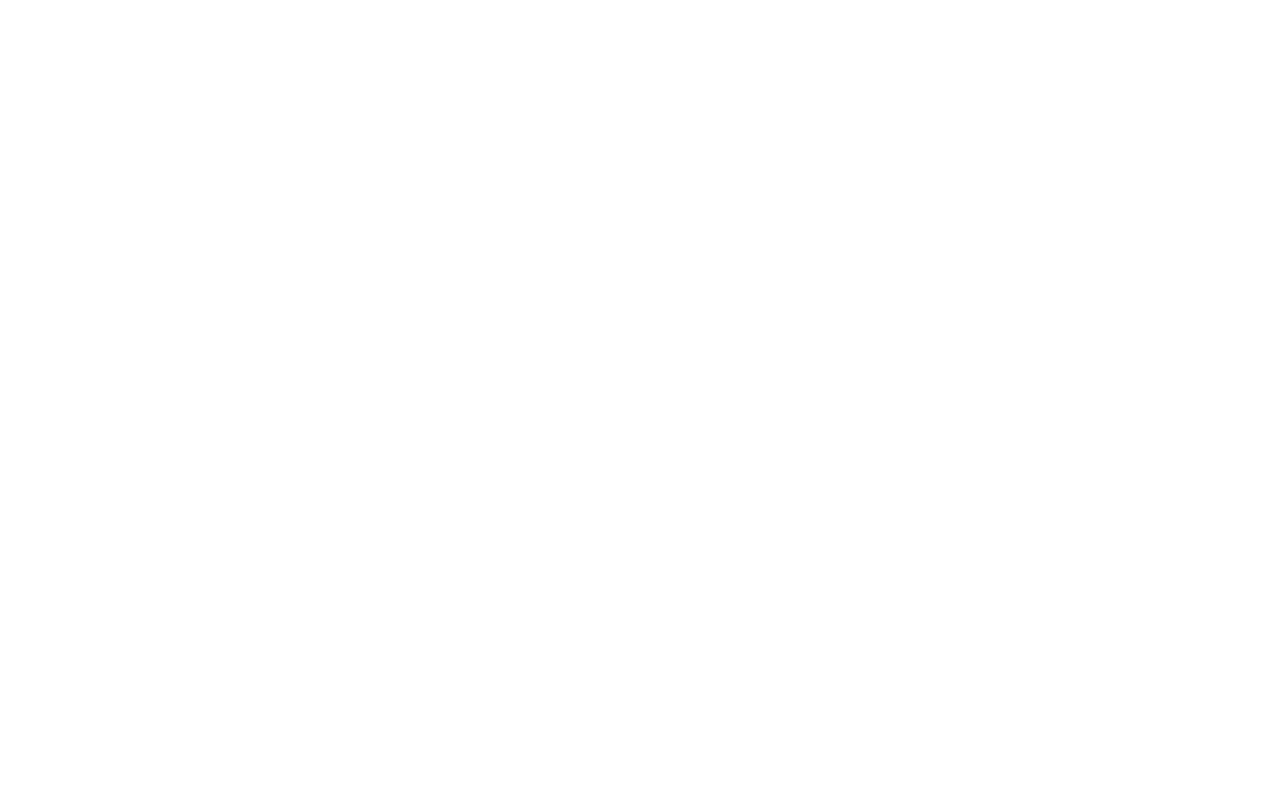
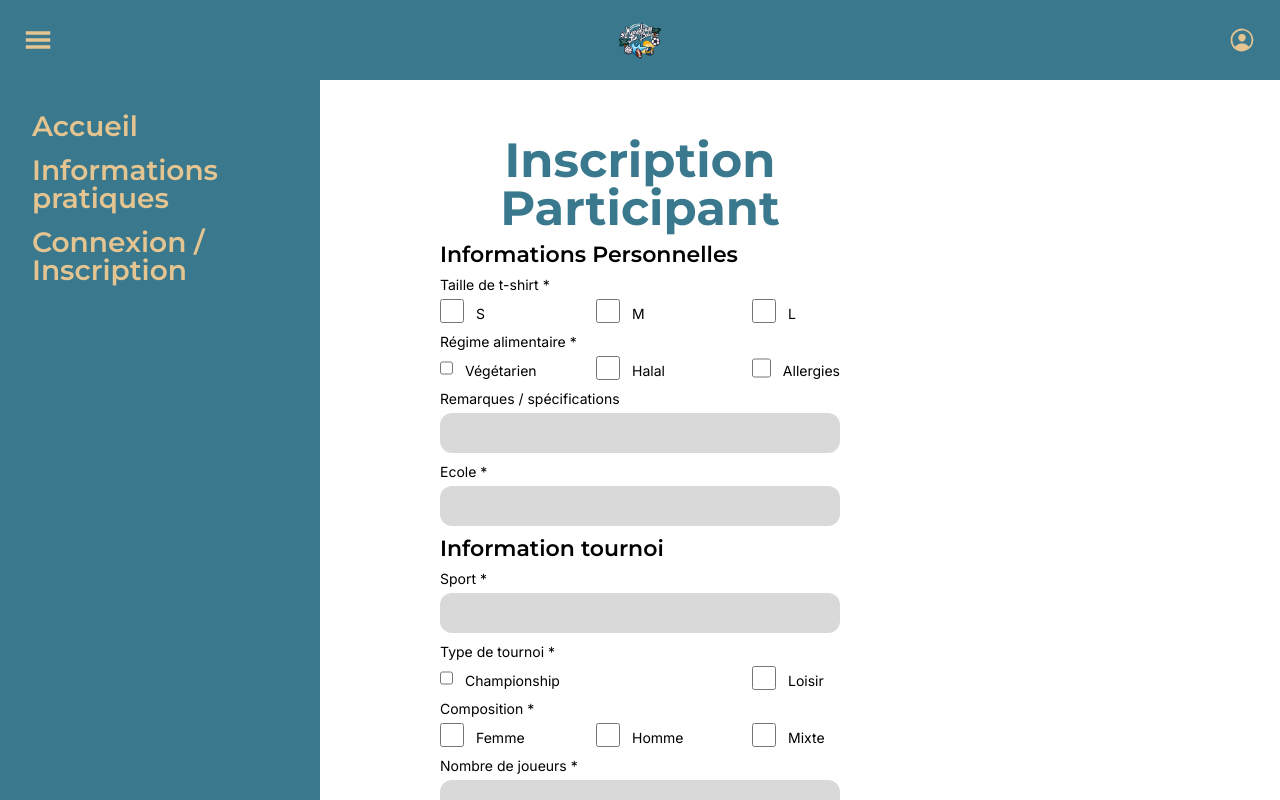
Before and after one commit to cyril0369/logistique_msb_project, a React (Create React App) app: page /acceuil/inscription/participant in a window 1280 px wide. Before the commit this address had no page. Shown: the top 800 px of the page. Built offline with nearby package versions, Linux system fonts and the light colour scheme.

Commit message:
add the page inscription participant

```diff
--- a/src/App.js
+++ b/src/App.js
@@ -4,6 +4,7 @@
 import AcceuilInscriprion from "./pages/AcceuilInscriprion";
 import AcceuilInscriprionTeamMSB from "./pages/AcceuilInscriprionTeamMSB.jsx";
 import AcceuilInscriprionStaff from './pages/AcceuilInscriprionStaff.jsx';
+import AcceuilInscriprionParticipant from './pages/AcceuilInscriprionParticipant.jsx';
 
 function App() {
   return (
@@ -16,6 +17,7 @@
           <Route path="/acceuil/inscription" element={<AcceuilInscriprion />} />
           <Route path="/acceuil/inscription/team" element={<AcceuilInscriprionTeamMSB />} />
           <Route path="/acceuil/inscription/staff" element={<AcceuilInscriprionStaff />} />
+          <Route path="/acceuil/inscription/participant" element={<AcceuilInscriprionParticipant />} />
         </Routes>
       </div>
     </Router>
--- /dev/null
+++ b/src/components/FormulaireInscriptionParticipant.jsx
@@ -0,0 +1,96 @@
+import { useNavigate } from 'react-router-dom';
+
+export default function FormulaireInscriptionParticipant() {
+    const navigate = useNavigate();
+
+    return(
+        <div className="Formulaire">
+            <div className="titre-sous-titre block">
+                <h1>Inscription<br />Participant</h1>
+            </div>
+            <div className="champ-de-saisie block">
+                <h4>Informations Personnelles</h4>
+                <p className="corps-2">Taille de t-shirt *</p>
+                <div className='cases-a-cocher'>
+                    <div className="case-a-cocher">
+                        <input type="checkbox" className='cases'/>
+                        <p className="corps-2">S</p>
+                    </div>
+                    <div className="case-a-cocher">
+                        <input type="checkbox" className='cases'/>
+                        <p className="corps-2">M</p>
+                    </div>
+                    <div className="case-a-cocher">
+                        <input type="checkbox" className='cases'/>
+                        <p className="corps-2">L</p>
+                    </div>
+                </div>
+                <p className="corps-2">Régime alimentaire *</p>
+                <div className='cases-a-cocher'>
+                    <div className="case-a-cocher">
+                        <input type="checkbox" className='cases'/>
+                        <p className="corps-2">Végétarien</p>
+                    </div>
+                    <div className="case-a-cocher">
+                        <input type="checkbox" className='cases'/>
+                        <p className="corps-2">Halal</p>
+                    </div>
+                    <div className="case-a-cocher">
+                        <input type="checkbox" className='cases'/>
+                        <p className="corps-2">Allergies</p>
+                    </div>
+                </div>
+                <p className="corps-2">Remarques / spécifications</p>
+                <input type="text" className='input-text'/>
+                <p className="corps-2">Ecole *</p>
+                <input type="text" className='input-text'/>
+            </div>
+
+            <div className="champ-de-saisie block">
+                <h4>Information tournoi</h4>
+                <p className="corps-2">Sport *</p>
+                <input type="text" className='input-text'/>
+                <p className="corps-2">Type de tournoi *</p>
+                <div className='cases-a-cocher'>
+                    <div className="case-a-cocher">
+                        <input type="checkbox" className='cases'/>
+                        <p className="corps-2">Championship</p>
+                    </div>
+                    <div className="case-a-cocher">
+                        <input type="checkbox" className='cases'/>
+                        <p className="corps-2">Loisir</p>
+                    </div>
+                </div>
+                <p className="corps-2">Composition *</p>
+                <div className='cases-a-cocher'>
+                    <div className="case-a-cocher">
+                        <input type="checkbox" className='cases'/>
+                        <p className="corps-2">Femme</p>
+                    </div>
+                    <div className="case-a-cocher">
+                        <input type="checkbox" className='cases'/>
+                        <p className="corps-2">Homme</p>
+                    </div>
+                    <div className="case-a-cocher">
+                        <input type="checkbox" className='cases'/>
+                        <p className="corps-2">Mixte</p>
+                    </div>
+                </div>
+                <p className="corps-2">Nombre de joueurs *</p>
+                <input type="text" className='input-text'/>
+                <p className="corps-2">Nom d’équipe *</p>
+                <input type="text" className='input-text'/>
+                <p className="corps-2">Nom du capitaine d’équipe *</p>
+                <input type="text" className='input-text'/>
+            </div>
+
+            <div className="boutton-mdp-oublier block">
+                <button className="se-connecter">
+                    <h4>S’inscrire</h4>
+                </button>
+                <p className="corps-2">* Champs obligatoire</p>
+
+            </div>
+        </div>
+    )
+}
--- /dev/null
+++ b/src/pages/AcceuilInscriprionParticipant.jsx
@@ -0,0 +1,13 @@
+import Desktop from "../components/desktop.jsx";
+import FormulaireInscriptionParticipant from "../components/FormulaireInscriptionParticipant.jsx";
+
+export default function AcceuilInscriprionParticipant() {
+    return (
+        <div className="Page">
+            <Desktop />
+            <main>
+                <FormulaireInscriptionParticipant />
+            </main>
+        </div>
+    )
+}
```
